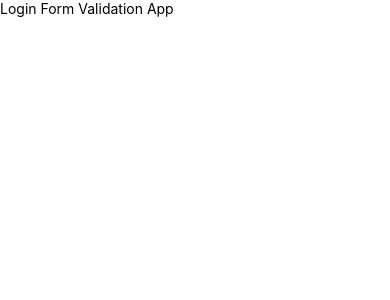
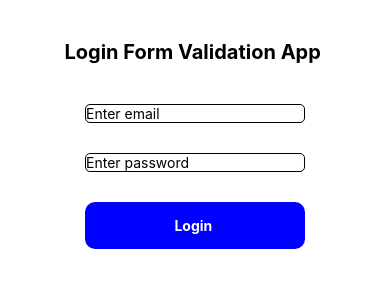
Before and after one commit to Mansoorali121/React-Native-Interview-Preparation, a React Native app: screen / in a window 390 px wide. Shown: the top 300 px of the page. Built offline with nearby package versions, Linux system fonts and the light colour scheme.

Commit message:
Login form UI

```diff
--- a/App.js
+++ b/App.js
@@ -380,18 +380,66 @@
 //   },
 // });
 
-
-import { StyleSheet, Text, View } from 'react-native'
-import React from 'react'
+import {
+  StyleSheet,
+  Text,
+  TextInput,
+  TouchableOpacity,
+  View,
+} from 'react-native';
+import React, { useState } from 'react';
 
 const App = () => {
+  const [email, setEmail] = useState('');
+  const [password, setPassword] = useState('');
+  const [message, setMessage] = useState('');
+
+  // Handle Login Logic
+
   return (
-    <View>
-      <Text>Login Form Validation App </Text>
+    <View style={styles.container}>
+      <Text style={styles.title}>Login Form Validation App </Text>
+      <View style={styles.formcontainer}>
+        <TextInput
+          placeholder="Enter email"
+          style={styles.input}
+          value={email}
+          onChangeText={setEmail}
+        />
+        <TextInput
+          placeholder="Enter password"
+          style={styles.input}
+          value={password}
+          onChangeText={setPassword}
+        />
+        <TouchableOpacity style={styles.button} activeOpacity={0.6}>
+          <Text style={styles.btntext}>Login </Text>
+        </TouchableOpacity>
+        {message !== '' && <Text style={styles.message}>{message}</Text>}
+      </View>
     </View>
-  )
-}
+  );
+};
 
 export default App;
 
-const styles = StyleSheet.create({})
+const styles = StyleSheet.create({
+  container: {
+    flex: 1,
+    alignItems: 'center',
+    marginTop: 20,
+    marginHorizontal: 20,
+  },
+  title: { marginTop: 20, fontSize: 20, fontWeight: 'bold' },
+  formcontainer: { gap: 10, marginHorizontal: 20, marginTop: 20 },
+  input: { borderWidth: 1, width: 220, marginTop: 20, borderRadius: 5 },
+  button: {
+    backgroundColor: 'blue',
+    padding: 15,
+    marginTop: 20,
+    alignItems: 'center',
+    borderRadius: 10,
+  },
+  btntext: { color: '#fff', fontWeight: 'bold' },
+  message: { marginTop: 20, textAlign: 'center', color: 'red', fontSize: 16 },
+});
```
